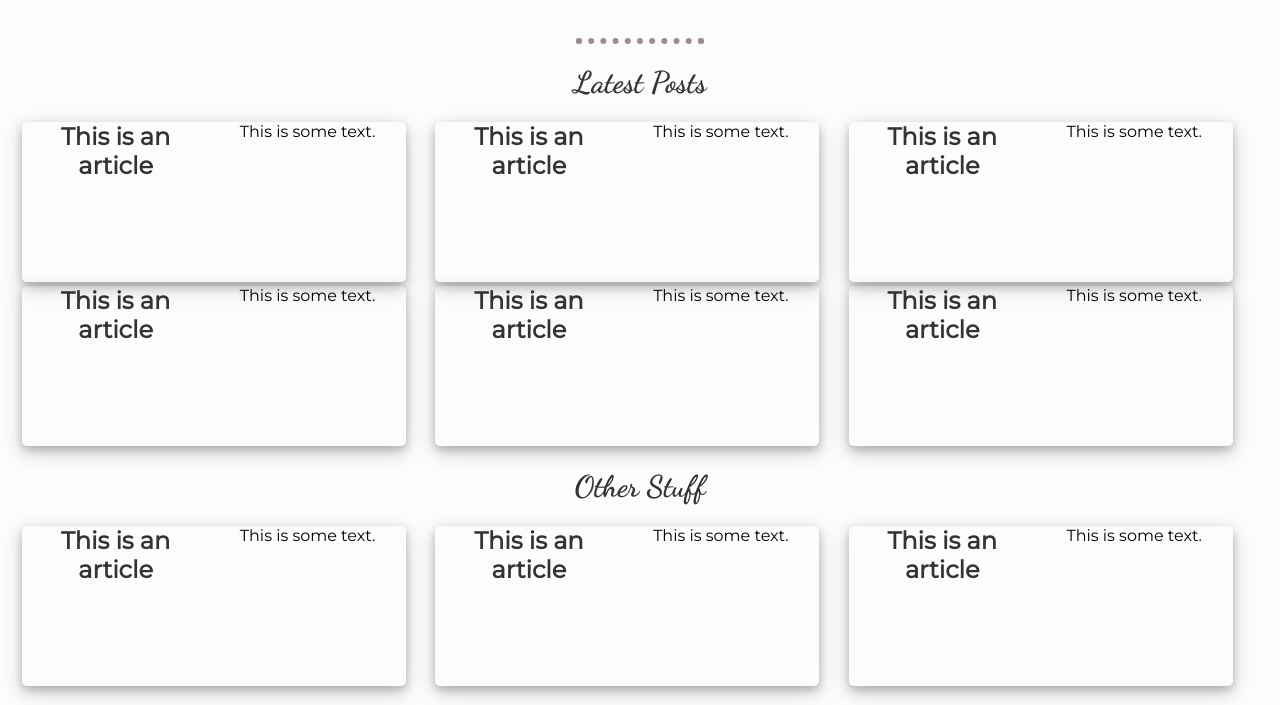
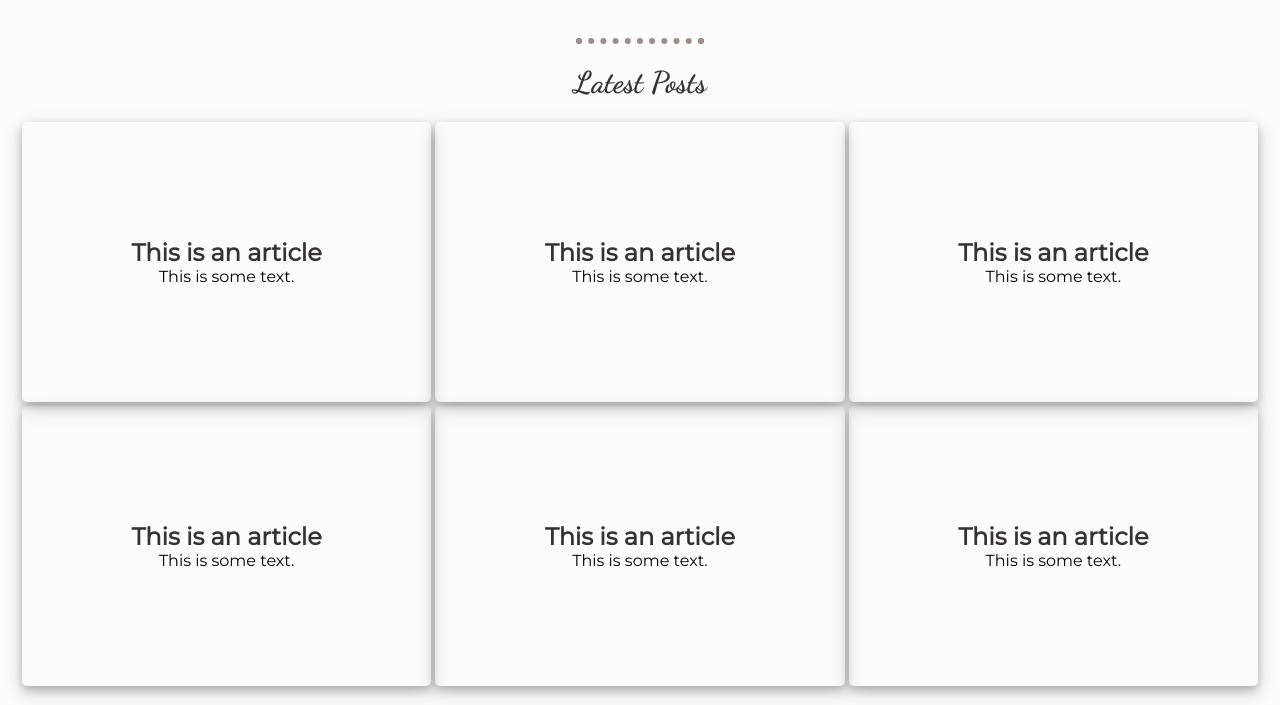
Before and after one commit to KiwiKoi/Blog, a plain HTML site: page index.html in a window 1280 px wide. Shown: the part 752-1457 px from the top of the page. Drawn offline with Linux system fonts and the light colour scheme.

Commit message:
article arrangement

```diff
--- a/index.html
+++ b/index.html
@@ -48,28 +48,28 @@
             </div>
             <div class="wrapper">
                 <article>
-                    <h2>This is an article</h2>
-                    <p>This is some text.</p>
+                    <div><h2>This is an article</h2>
+                        <p>This is some text.</p></div>
                 </article>
                 <article>
-                    <h2>This is an article</h2>
-                    <p>This is some text.</p>
+                    <div><h2>This is an article</h2>
+                        <p>This is some text.</p></div>
                 </article>
                 <article>
-                    <h2>This is an article</h2>
-                    <p>This is some text.</p>
+                    <div><h2>This is an article</h2>
+                        <p>This is some text.</p></div>
                 </article>
                 <article>
-                    <h2>This is an article</h2>
-                    <p>This is some text.</p>
+                    <div><h2>This is an article</h2>
+                        <p>This is some text.</p></div>
                 </article>
                 <article>
-                    <h2>This is an article</h2>
-                    <p>This is some text.</p>
+                    <div><h2>This is an article</h2>
+                        <p>This is some text.</p></div>
                 </article>
                 <article>
-                    <h2>This is an article</h2>
-                    <p>This is some text.</p>
+                    <div><h2>This is an article</h2>
+                        <p>This is some text.</p></div>
                 </article>
             </div>
         </section>
@@ -79,16 +79,16 @@
             </div>
             <div class="wrapper">
                 <article>
-                    <h2>This is an article</h2>
-                    <p>This is some text.</p>
+                    <div><h2>This is an article</h2>
+                        <p>This is some text.</p></div>
                 </article>
                 <article>
-                    <h2>This is an article</h2>
-                    <p>This is some text.</p>
+                    <div><h2>This is an article</h2>
+                        <p>This is some text.</p></div>
                 </article>
                 <article>
-                    <h2>This is an article</h2>
-                    <p>This is some text.</p>
+                    <div><h2>This is an article</h2>
+                        <p>This is some text.</p></div>
                 </article>
             </div>
         </section>
--- a/styles.css
+++ b/styles.css
@@ -58,15 +58,25 @@ footer, .main {
     padding: 20px 20px 20px 20px;
 }
 
-article {
- box-sizing: border-box;
- border-width: 1px;
- border-radius: 5px;
- margin: 2px;
- text-align: center;
- height: 20vh;
- width: 30vw;
- box-shadow: 0 4px 8px 0 rgba(0, 0, 0, 0.2), 0 6px 20px 0 rgba(0, 0, 0, 0.19);
+article{
+    display: flex;
+    flex-wrap: wrap;
+    text-align: center;
+    box-sizing: border-box;
+    border-width: 1px;
+    border-radius: 5px;
+    margin: 2px;
+    height: 35vh;
+    max-width: 35vw;
+    box-shadow: 0 4px 8px 0 rgba(0, 0, 0, 0.2), 0 6px 20px 0 rgba(0, 0, 0, 0.19);
+}
+
+article div{
+    box-sizing: 100%;
+    align-content: center;
+    display: inline-block;
+    margin: auto;
+    text-align: center;
 }
 
 div.section-title {
```
